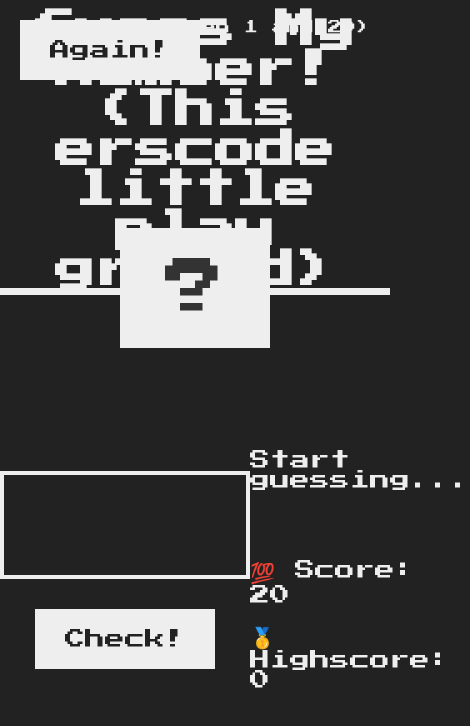
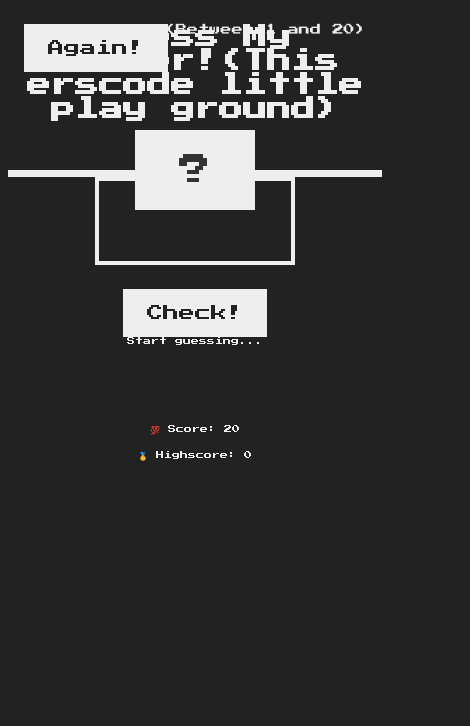
Before and after one commit to ErDprogrammer/Rick3mzhi.github.io, a plain HTML site: page index.html in a window 390 px wide. Shown: the whole page, 470 px wide, since content can reach past the window. Drawn offline with Linux system fonts and the light colour scheme.

Commit message:
Update style.css

```diff
--- a/style.css
+++ b/style.css
@@ -15,7 +15,6 @@ body {
   font-family: 'Press Start 2P', sans-serif;
   color: #eee;
   background-color: #222;
-  /* background-color: #60b347; */
 }
 
 /* LAYOUT */
@@ -33,16 +32,12 @@ main {
   justify-content: space-around;
 }
 
-.left {
+.left,
+.right {
   width: 52rem;
   display: flex;
   flex-direction: column;
   align-items: center;
-}
-
-.right {
-  width: 52rem;
-  font-size: 2rem;
 }
 
 /* ELEMENTS STYLE */
@@ -117,3 +112,39 @@ h1 {
 .label-score {
   margin-bottom: 2rem;
 }
+
+/* Add a media query for screens smaller than 768px */
+@media (max-width: 768px) {
+  html {
+    font-size: 50%; /* Adjust the font size as needed */
+  }
+
+  body {
+    padding: 1rem; /* Add some spacing to the body content */
+  }
+
+  header {
+    height: 20vh; /* Reduce the header height */
+  }
+
+  main {
+    height: auto; /* Allow the main content to expand naturally */
+    flex-direction: column; /* Stack .left and .right vertically */
+    text-align: center; /* Center-align main content */
+  }
+
+  .left,
+  .right {
+    width: 100%; /* Make .left and .right full width */
+    text-align: center; /* Center-align their content */
+  }
+
+  h1 {
+    font-size: 3rem; /* Reduce the font size for h1 */
+    top: 40%; /* Adjust the vertical positioning */
+  }
+
+  .number {
+    font-size: 4rem; /* Reduce the font size for .number */
+  }
+}
```
